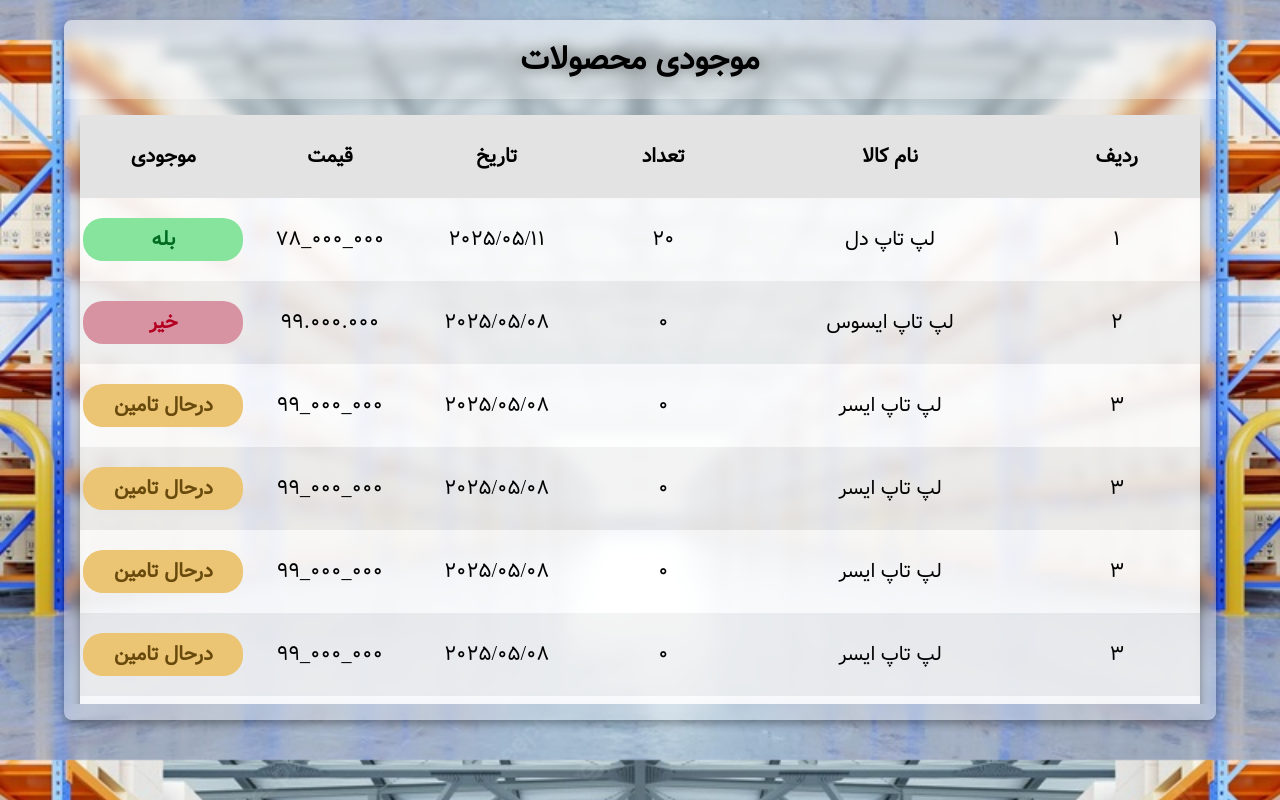
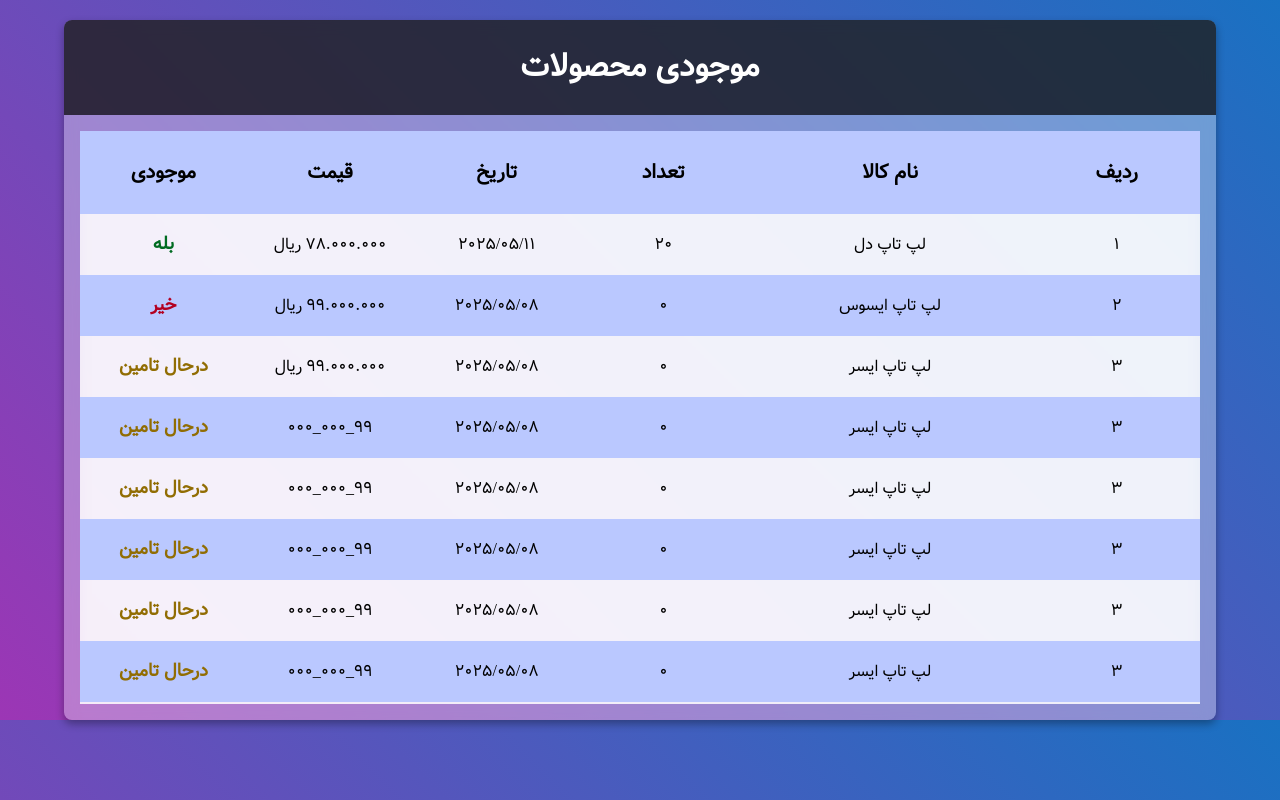
Before and after one commit to AmirNouri97/SON-table-dropDown-tree-project, a plain HTML site: page table.html in a window 1280 px wide. Drawn offline with Linux system fonts and the light colour scheme; files whose address does not match are found by name.

Commit message:
style:change table style

```diff
--- a/styles/table.css
+++ b/styles/table.css
@@ -37,6 +37,7 @@
   --color-white-100: #f0f0f0;
   --color-black: #000;
   --color-black-half: #0005;
+  --color-black-75: #a0a0a0af;
   --color-black-opacity-half: #0000000b;
   --color-black-half-2: #d4d4d4;
   --color-gray: #676767;
@@ -44,6 +45,7 @@
   --color-gray-dark: #333;
   --color-gray-60: #fff4;
   --color-gray-40: #fff5;
+  --color-blue-40: #bac8ff;
   --color-gray-20: #fff6;
   --color-gray-25: #d5d1defe;
   --color-gray-10: #fffb;
@@ -51,20 +53,21 @@
   --color-green-light: #00beb0;
   --color-success: #86e49d;
   --color-success-text: #006b21;
-  --color-pending: #ebc474;
-  --color-pending-text: #694a0d;
+  --color-pending: #664d03;
+  --color-pending-text: #916d03;
+  --color-yellow: #ffeb86;
   --color-cancelled: #d893a3;
   --color-cancelled-text: #b30021;
+  --color-bg: #f8f9fd;
+  --color-header-title: #000000b3;
+
   font-family: "Vazir";
 }
 body {
   display: flex;
   align-items: center;
   justify-content: center;
-  background-image: url("/public/assets/images/Warehouse.jpg");
-  background-attachment: fixed;
-  background-position: center;
-  background-size: contain;
+  background-image: linear-gradient(45deg, #9c36b5, #1971c2);
 }
 
 .container {
@@ -91,7 +94,6 @@ body {
 .table {
   background-color: var(--color-gray-10);
   backdrop-filter: blur(7px);
-  box-shadow: 0 4px 8px var(--color-black-half);
   border-radius: 8px;
   width: 100%;
   border-collapse: collapse;
@@ -104,7 +106,7 @@ body {
   width: 100%;
   height: 16%;
   border-radius: 8px 8px 0 0;
-  background-color: var(--color-gray-40);
+  background-color: var(--color-header-title);
   padding: 12px 16px;
   display: flex;
   align-items: center;
@@ -115,8 +117,8 @@ body {
 .table__header__section__title {
   font-size: 32px;
   font-weight: 600;
-  color: var(--color-black);
-  text-shadow: 0 0 16px var(--color-gray);
+  color: var(--color-white);
+  /* text-shadow: 0 0 16px var(--color-black); */
 }
 .table__body__section {
   width: 100%;
@@ -157,9 +159,12 @@ body {
   align-items: center;
   justify-content: space-around;
   background-color: var(--color-gray-40);
+  padding: 8px 0px;
+}
+.table__header .table__rows:first-child {
   padding: 16px 0px;
+  background-color: var(--color-blue-40);
 }
-
 .table__header {
   position: sticky;
   z-index: 10;
@@ -168,42 +173,47 @@ body {
   background-color: var(--color-black-half-2);
 }
 .table__rows:nth-child(even) {
-  background-color: var(--color-black-opacity-half);
+  background-color: var(--color-blue-40);
 }
 .table__data,
 .table__head {
-  font-size: 20px;
+  font-size: 16px;
   text-align: center;
   width: 160px;
   padding: 10px;
   text-align: center;
+}
+.table__head {
+  font-size: 20px;
 }
 .table__data:nth-child(2),
 .table__head:nth-child(2) {
   width: 280px;
 }
 .table__data--price {
-  direction: ltr;
+  direction: rtl;
 }
 .table__footer {
   padding: 10px;
 }
 .success {
-  background-color: var(--color-success);
+  /* background-color: var(--color-success); */
   color: var(--color-success-text);
 }
 .pending {
-  background-color: var(--color-pending);
+  /* background-color: var(--color-pending); */
   color: var(--color-pending-text);
-  font-weight: bold;
+  /* text-shadow: 2px 2px 0 var(--color-pending-text); */
+  /* font-weight: bold; */
 }
 .cancelled {
-  background-color: var(--color-cancelled);
+  /* background-color: var(--color-cancelled); */
   color: var(--color-cancelled-text);
-  font-weight: bold;
+
+  /* font-weight: bold; */
 }
 .status {
   padding: 6px 8px;
-  border-radius: 20px;
+  font-size: 18px;
   font-weight: bold;
 }
--- a/table.html
+++ b/table.html
@@ -10,7 +10,7 @@
     <div class="container">
       <div class="table__wrapper">
         <section class="table__header__section">
-            <h1 class="table__header__section__title">موجودی محصولات</h1>
+          <h1 class="table__header__section__title">موجودی محصولات</h1>
         </section>
         <section class="table__body__section">
           <table class="table">
@@ -30,7 +30,9 @@
                 <td class="table__data">لپ تاپ دل</td>
                 <td class="table__data">20</td>
                 <td class="table__data">2025/05/11</td>
-                <td class="table__data table__data--price ">78_000_000</td>
+                <td class="table__data table__data--price">
+                  78.000.000 <span>ريال</span>
+                </td>
                 <td class="table__data success status">بله</td>
               </tr>
               <tr class="table__rows">
@@ -38,7 +40,9 @@
                 <td class="table__data">لپ تاپ ایسوس</td>
                 <td class="table__data">0</td>
                 <td class="table__data">2025/05/08</td>
-                <td class="table__data table__data--price ">99.000.000</td>
+                <td class="table__data table__data--price">
+                  99.000.000 <span>ريال</span>
+                </td>
                 <td class="table__data cancelled status">خیر</td>
               </tr>
               <tr class="table__rows">
@@ -46,7 +50,9 @@
                 <td class="table__data">لپ تاپ ایسر</td>
                 <td class="table__data">0</td>
                 <td class="table__data">2025/05/08</td>
-                <td class="table__data table__data--price ">99_000_000</td>
+                <td class="table__data table__data--price">
+                  99.000.000 <span>ريال</span>
+                </td>
                 <td class="table__data pending status">درحال تامین</td>
               </tr>
               <tr class="table__rows">
@@ -54,7 +60,7 @@
                 <td class="table__data">لپ تاپ ایسر</td>
                 <td class="table__data">0</td>
                 <td class="table__data">2025/05/08</td>
-                <td class="table__data table__data--price ">99_000_000</td>
+                <td class="table__data table__data--price">99_000_000</td>
                 <td class="table__data pending status">درحال تامین</td>
               </tr>
               <tr class="table__rows">
@@ -62,7 +68,7 @@
                 <td class="table__data">لپ تاپ ایسر</td>
                 <td class="table__data">0</td>
                 <td class="table__data">2025/05/08</td>
-                <td class="table__data table__data--price ">99_000_000</td>
+                <td class="table__data table__data--price">99_000_000</td>
                 <td class="table__data pending status">درحال تامین</td>
               </tr>
               <tr class="table__rows">
@@ -70,7 +76,7 @@
                 <td class="table__data">لپ تاپ ایسر</td>
                 <td class="table__data">0</td>
                 <td class="table__data">2025/05/08</td>
-                <td class="table__data table__data--price ">99_000_000</td>
+                <td class="table__data table__data--price">99_000_000</td>
                 <td class="table__data pending status">درحال تامین</td>
               </tr>
               <tr class="table__rows">
@@ -78,7 +84,7 @@
                 <td class="table__data">لپ تاپ ایسر</td>
                 <td class="table__data">0</td>
                 <td class="table__data">2025/05/08</td>
-                <td class="table__data table__data--price ">99_000_000</td>
+                <td class="table__data table__data--price">99_000_000</td>
                 <td class="table__data pending status">درحال تامین</td>
               </tr>
               <tr class="table__rows">
@@ -86,7 +92,7 @@
                 <td class="table__data">لپ تاپ ایسر</td>
                 <td class="table__data">0</td>
                 <td class="table__data">2025/05/08</td>
-                <td class="table__data table__data--price ">99_000_000</td>
+                <td class="table__data table__data--price">99_000_000</td>
                 <td class="table__data pending status">درحال تامین</td>
               </tr>
               <tr class="table__rows">
@@ -94,7 +100,7 @@
                 <td class="table__data">لپ تاپ ایسر</td>
                 <td class="table__data">0</td>
                 <td class="table__data">2025/05/08</td>
-                <td class="table__data table__data--price ">99_000_000</td>
+                <td class="table__data table__data--price">99_000_000</td>
                 <td class="table__data pending status">درحال تامین</td>
               </tr>
               <tr class="table__rows">
@@ -102,15 +108,13 @@
                 <td class="table__data">لپ تاپ ایسر</td>
                 <td class="table__data">0</td>
                 <td class="table__data">2025/05/08</td>
-                <td class="table__data table__data--price ">99_000_000</td>
+                <td class="table__data table__data--price">99_000_000</td>
                 <td class="table__data pending status">درحال تامین</td>
               </tr>
             </tbody>
             <tfoot class="table__footer"></tfoot>
           </table>
         </section>
-
-        </div>
       </div>
     </div>
   </body>
```
Also changed, not shown: public/assets/images/Warehouse.jpg (deleted).
